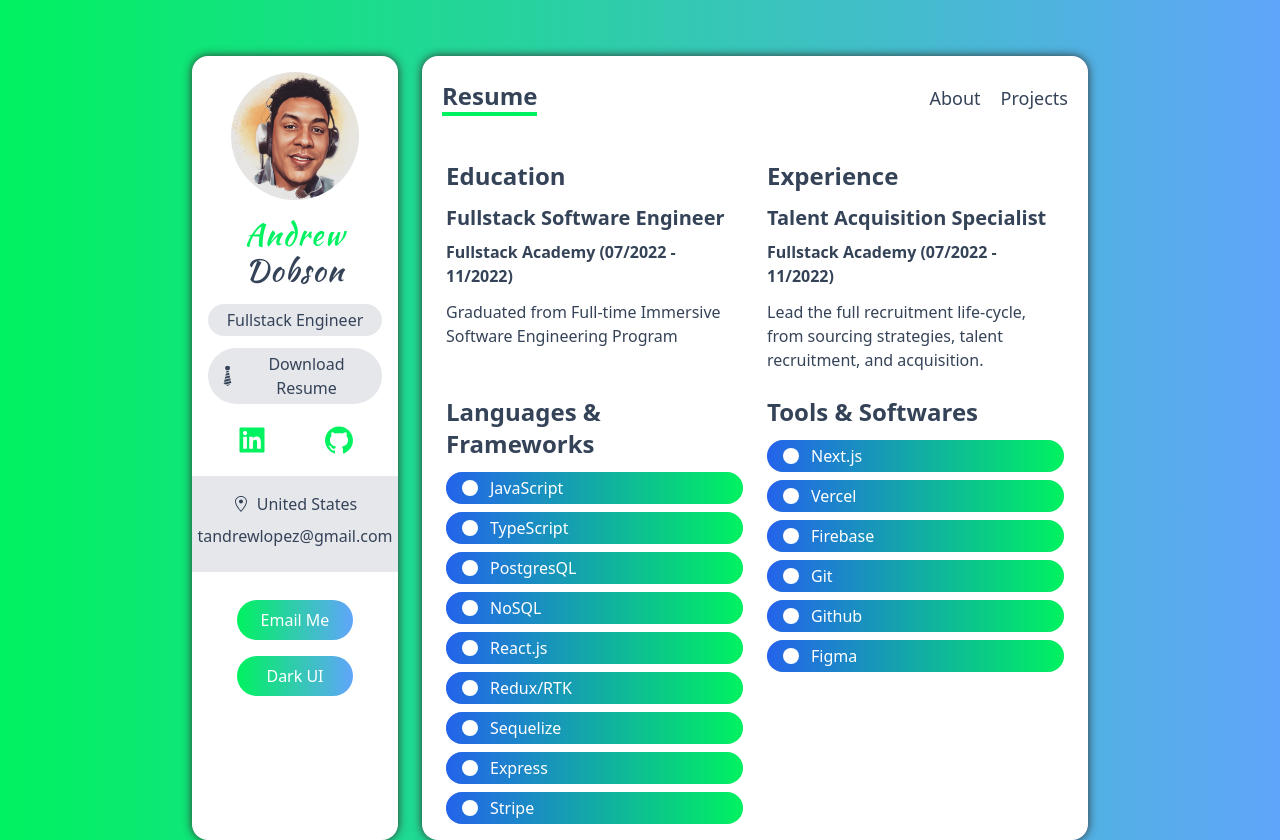
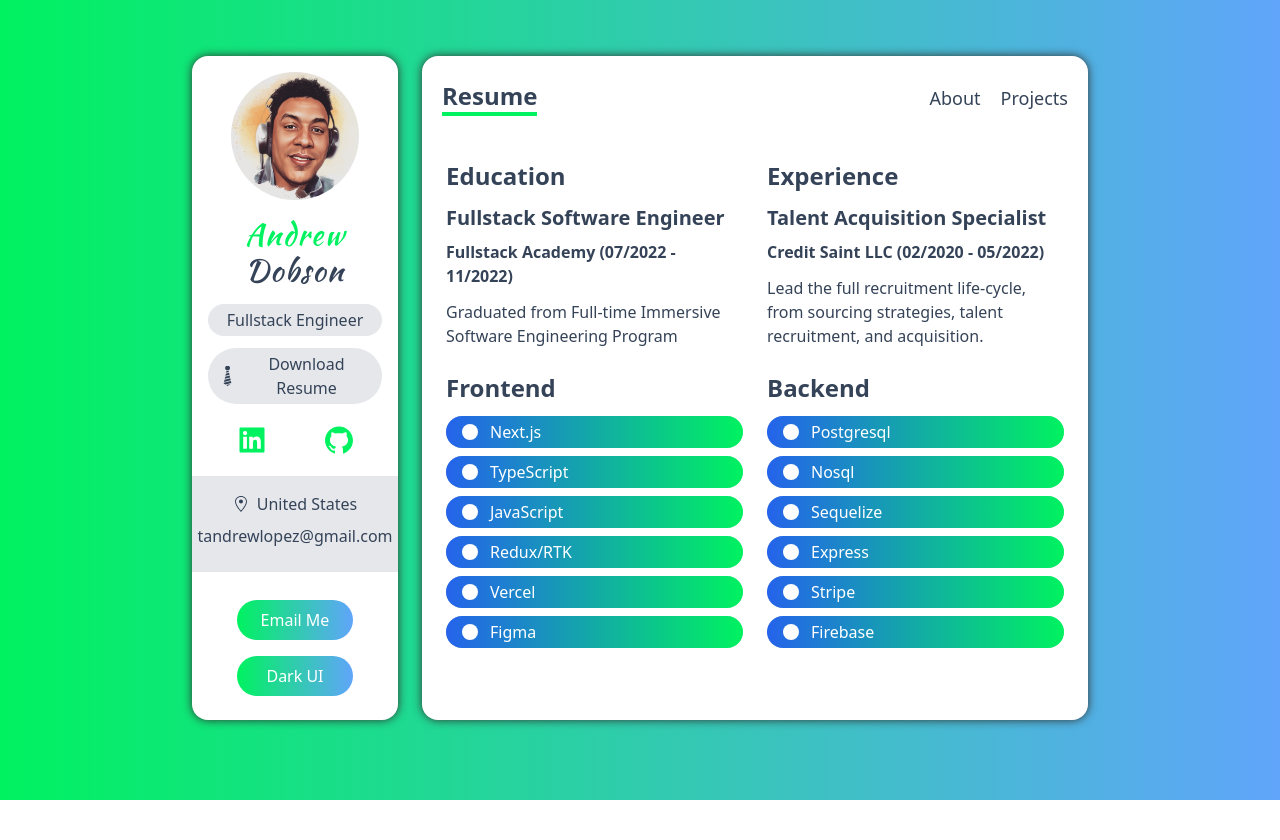
Before and after one commit to TAndrewLopez/Portfolio_2023, a Next.js app: page /resume in a window 1280 px wide. After the commit the page ends 800 px from the top, so only its background shows below. Built offline with nearby package versions, Linux system fonts and the light colour scheme.

Commit message:
updated languages and tools to frontend and backend

```diff
--- a/data.ts
+++ b/data.ts
@@ -30,61 +30,22 @@ export const services: Service[] = [
   },
 ];
 
-export const languages: Skill[] = [
-  {
-    name: "JavaScript",
-    level: "100",
-    Icon: BsCircleFill,
-  },
-  {
-    name: "TypeScript",
-    level: "100",
-    Icon: BsCircleFill,
-  },
-  {
-    name: "PostgresQL",
-    level: "100",
-    Icon: BsCircleFill,
-  },
-  {
-    name: "NoSQL",
-    level: "100",
-    Icon: BsCircleFill,
-  },
-  {
-    name: "React.js",
-    level: "100",
-    Icon: BsCircleFill,
-  },
-  {
-    name: "Redux/RTK",
-    level: "100",
-    Icon: BsCircleFill,
-  },
-  {
-    name: "Sequelize",
-    level: "100",
-    Icon: BsCircleFill,
-  },
-  {
-    name: "Express",
-    level: "100",
-    Icon: BsCircleFill,
-  },
-  {
-    name: "Stripe",
-    level: "100",
-    Icon: BsCircleFill,
-  },
+export const frontend: Skill[] = [
+  { name: "Next.js", Icon: BsCircleFill },
+  { name: "TypeScript", Icon: BsCircleFill },
+  { name: "JavaScript", Icon: BsCircleFill },
+  { name: "Redux/RTK", Icon: BsCircleFill },
+  { name: "Vercel", Icon: BsCircleFill },
+  { name: "Figma", Icon: BsCircleFill },
 ];
 
-export const tools: Skill[] = [
-  { name: "Next.js", level: "100", Icon: BsCircleFill },
-  { name: "Vercel", level: "100", Icon: BsCircleFill },
-  { name: "Firebase", level: "100", Icon: BsCircleFill },
-  { name: "Git", level: "100", Icon: BsCircleFill },
-  { name: "Github", level: "100", Icon: BsCircleFill },
-  { name: "Figma", level: "100", Icon: BsCircleFill },
+export const backend: Skill[] = [
+  { name: "Postgresql", Icon: BsCircleFill },
+  { name: "Nosql", Icon: BsCircleFill },
+  { name: "Sequelize", Icon: BsCircleFill },
+  { name: "Express", Icon: BsCircleFill },
+  { name: "Stripe", Icon: BsCircleFill },
+  { name: "Firebase", Icon: BsCircleFill },
 ];
 
 export const projects: Project[] = [
--- a/src/components/Bar.tsx
+++ b/src/components/Bar.tsx
@@ -5,7 +5,7 @@ type BarProps = {
   data: Skill;
 };
 
-const Bar: React.FC<BarProps> = ({ data: { Icon, level, name } }) => {
+const Bar: React.FC<BarProps> = ({ data: { Icon, name } }) => {
   const variants = {
     initial: {
       opacity: 0,
--- a/src/pages/resume.tsx
+++ b/src/pages/resume.tsx
@@ -1,5 +1,5 @@
 import Bar from "@/components/Bar";
-import { languages, tools } from "data";
+import { frontend, backend } from "data";
 import { motion } from "framer-motion";
 import { fadeInUp, routeAnimation } from "animations";
 const resume = () => {
@@ -32,7 +32,7 @@ const resume = () => {
               Talent Acquisition Specialist
             </h5>
             <p className="font-semibold">
-              Fullstack Academy (07/2022 - 11/2022)
+              Credit Saint LLC (02/2020 - 05/2022)
             </p>
             <p className="my-3">
               Lead the full recruitment life-cycle, from sourcing strategies,
@@ -43,18 +43,18 @@ const resume = () => {
       </div>
       <div className="grid gap-6 md:grid-cols-2">
         <div>
-          <h5 className="my-3 text-2xl font-bold">Languages & Frameworks</h5>
+          <h5 className="my-3 text-2xl font-bold">Frontend</h5>
           <div className="my-2">
-            {languages.map((lang) => (
+            {frontend.map((lang) => (
               <Bar data={lang} key={lang.name} />
             ))}
           </div>
         </div>
         <div>
-          <h5 className="my-3 text-2xl font-bold">Tools & Softwares</h5>
+          <h5 className="my-3 text-2xl font-bold">Backend</h5>
           <div className="my-2">
-            {tools.map((tool) => (
-              <Bar data={tool} key={tool.name} />
+            {backend.map((lang) => (
+              <Bar data={lang} key={lang.name} />
             ))}
           </div>
         </div>
--- a/types.ts
+++ b/types.ts
@@ -8,7 +8,6 @@ export interface Service {
 
 export interface Skill {
   name: string;
-  level: string;
   Icon: IconType;
 }
 
```
